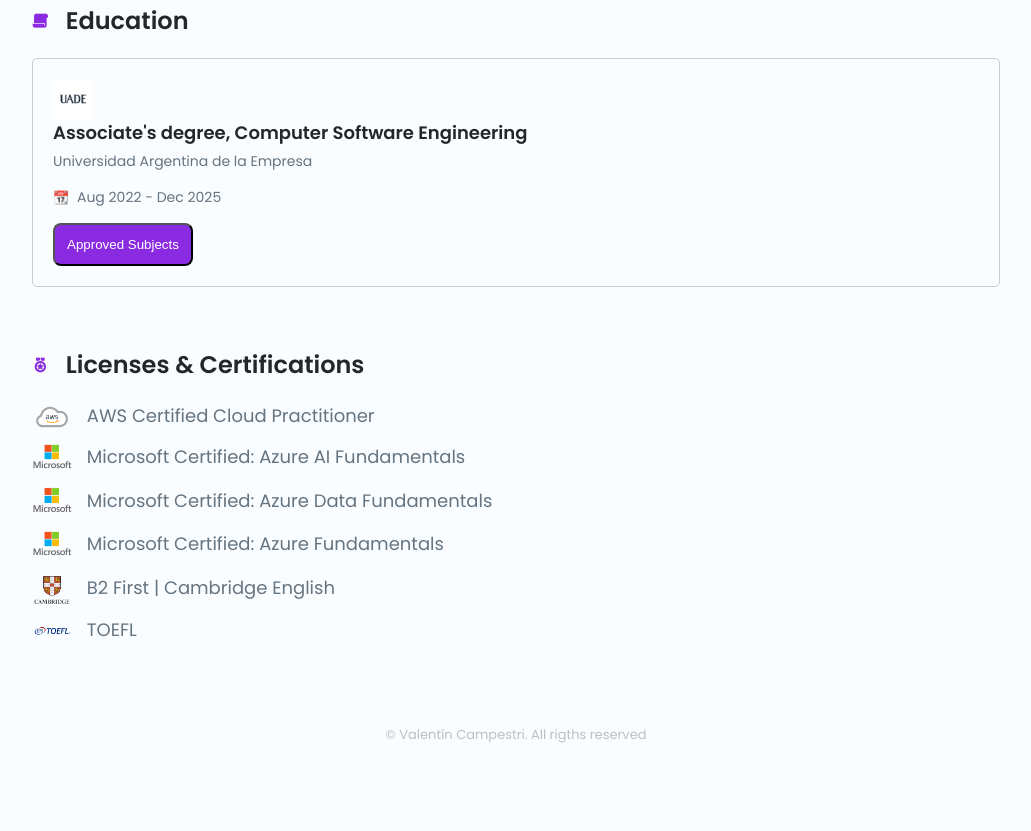
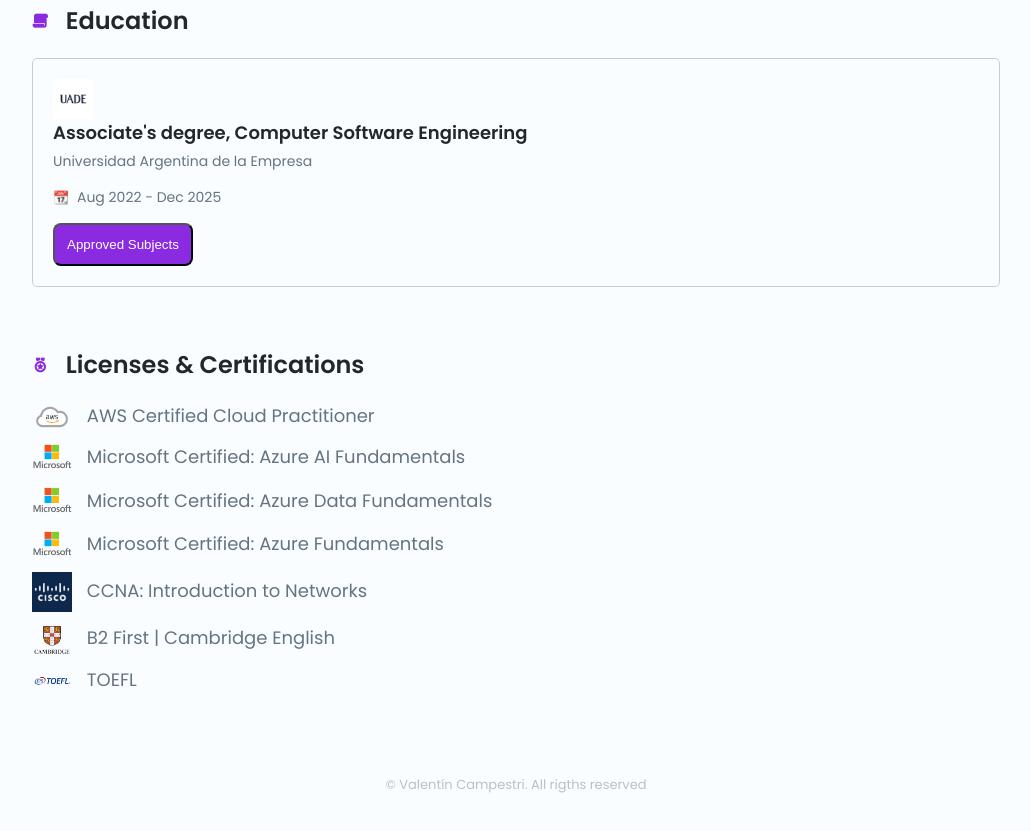
Before and after one commit to valentincampestri/CV, a plain HTML site: page index.html in a window 1280 px wide. Shown: the part 2527-3358 px from the top of the page, without its empty margins (124-1155 px from the left). Before the commit the page ends 3312 px from the top, so only its background shows below. Drawn offline with nearby package versions, Linux system fonts and the light colour scheme.

Commit message:
Se agrega certificación de Cisco

```diff
--- a/index.html
+++ b/index.html
@@ -277,6 +277,13 @@
                                     Microsoft Certified: Azure Fundamentals
                                 </a>
                             </li>
+                            <!-- Microsoft Certified: Azure Fundamentals -->
+                            <li class="certifications__item">
+                                <a href="https://www.credly.com/badges/4f73af75-c7e4-48f8-b7d1-bab5ed1dff57/linked_in_profile" target="_blank">
+                                    <img src="assets/img/cisco-logo.jpg" alt="CISCO Logo" class="certifications__logo">
+                                    CCNA: Introduction to Networks
+                                </a>
+                            </li>
                             <!-- B2 First | Cambridge English -->
                             <li class="certifications__item">
                                 <a href="https://drive.google.com/file/d/1edTnZqnQ2q9K8z-ULh3sGZ1cNQggioAx/view?usp=sharing" target="_blank">
```
Also changed, not shown: assets/img/cisco-logo.jpg (added).
